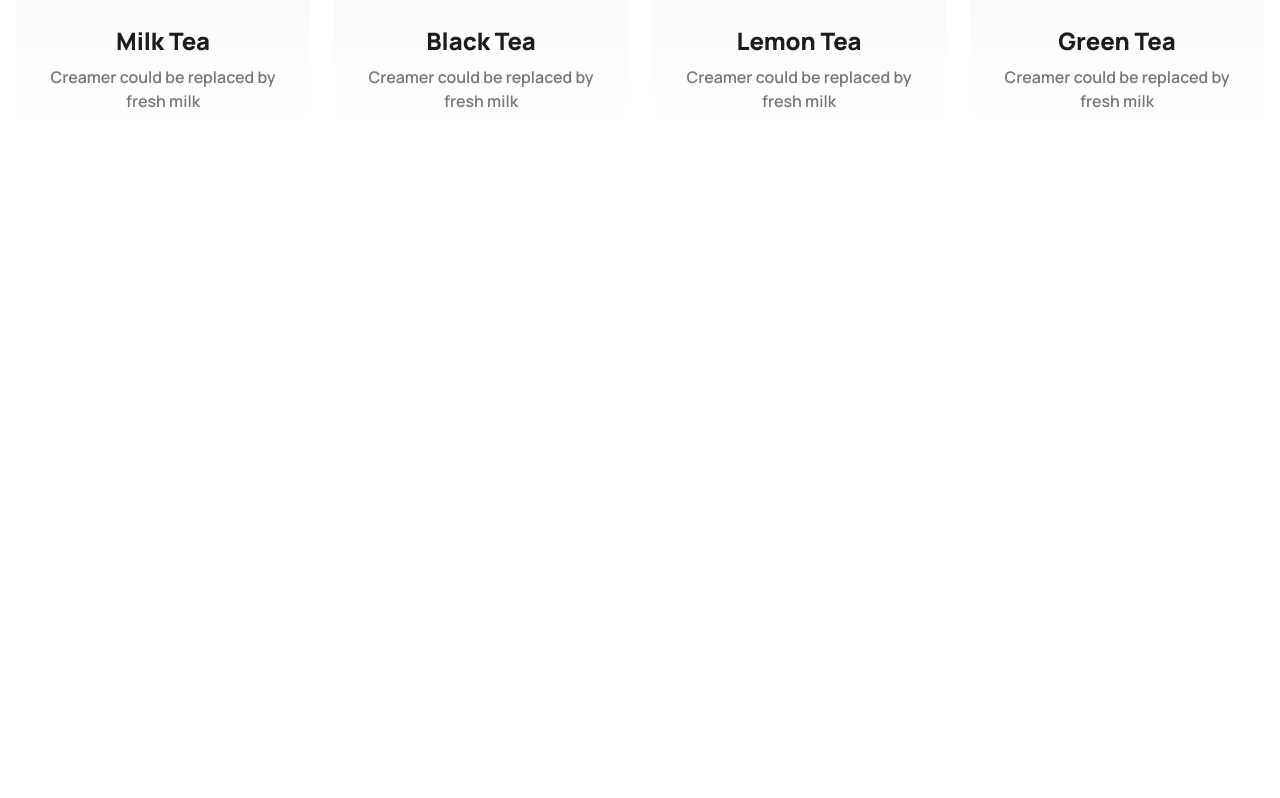
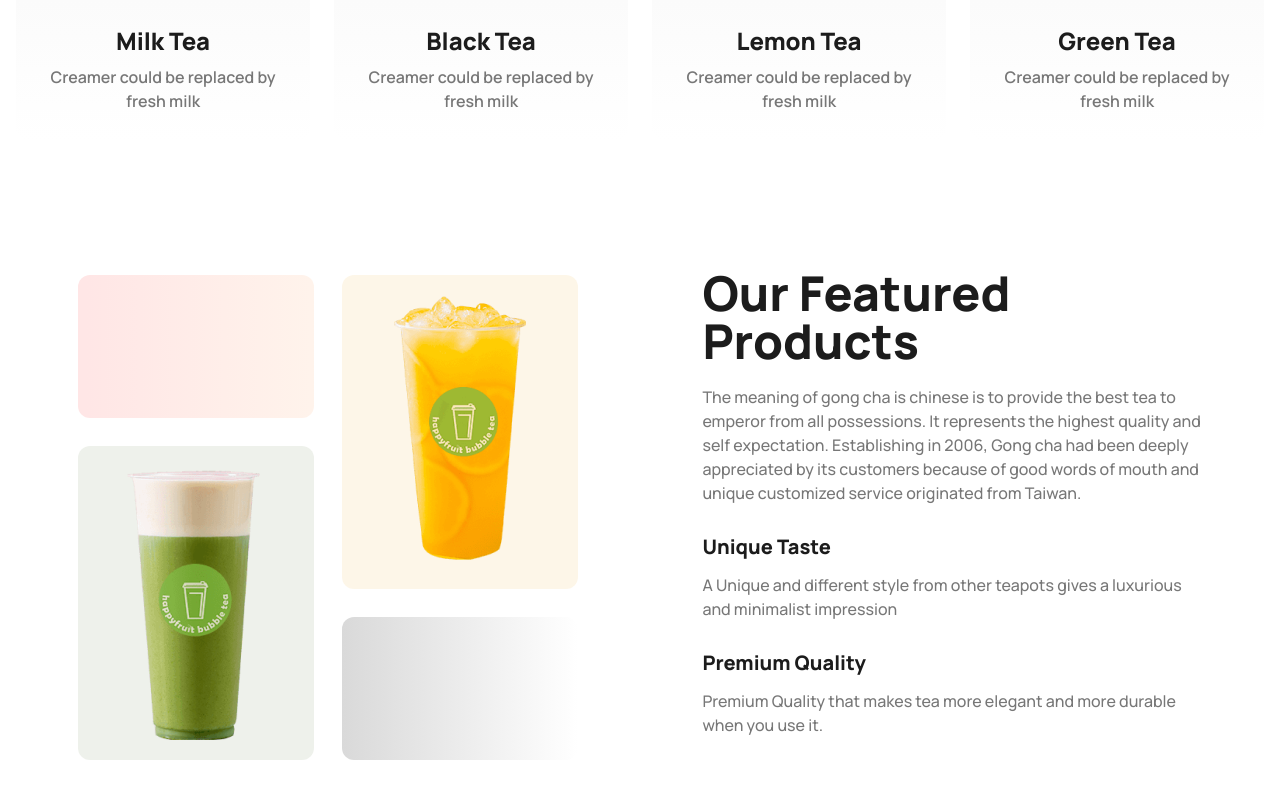
Before and after one commit to omorfarukmahfuj/tea-house, a plain HTML site: page index.html in a window 1280 px wide. Shown: the part 1336-2134 px from the top of the page. Before the commit the page ends 1605 px from the top, so only its background shows below. Drawn offline with nearby package versions, Linux system fonts and the light colour scheme.

Commit message:
added green tea section

```diff
--- a/index.html
+++ b/index.html
@@ -41,7 +41,7 @@
 <body class="container mx-auto px-8 md:px-4">
     <!-- Header Start -->
     <header class="pt-8 lg:pt-0">
-        <div class="h-auto items-center justify-between
+        <div class="h-auto items-center
                     md:h-1/2 md:flex
                     lg:h-screen">
             <!-- Hero Banner Title -->
@@ -74,7 +74,7 @@
     <!-- Main Start -->
     <main>
         <!-- Featured Product Section -->
-        <section class="my-24 md:my-32">
+        <section class="my-12 md:my-32">
             <h2 class="text-center font-extrabold text-5xl mb-5 text-dark_01">Our Featured Products</h2>
             <p class="text-center font-medium text-base mb-12 text-dark_03 lg:px-40">Here are some of our best tea you
                 can try. Whether you're a tea connoisseur or a casual tea drinker, we have a variety of flavors and
@@ -119,6 +119,44 @@
 
 
         </section>
+
+        <!-- Green Tea Section -->
+        <section class="my-12 md:my-32 grid grid-cols-1 lg:grid-cols-2 justify-items-center items-center">
+            <div class="grid grid-cols-2 grid-rows-3 gap-7 md:w-4/5 mb-6 lg:mb-0">
+                <!-- Row-01 Col-01 -->
+                <div class="bg-gradient-to-r from-[#FF0000] to-[#FF8938] rounded-xl opacity-10">
+                </div>
+                <!-- Row-02 Col-02 -->
+                <div class="bg-[#e6a5231a] rounded-xl row-span-2">
+                    <img class="mx-auto my-5" src="images/fresh-1.png" alt="">
+                </div>
+                <!-- Row-03 Col-01 -->
+                <div class="bg-[#5776391a] rounded-xl row-span-2">
+                    <img class="mx-auto my-5" src="images/fresh-2.png" alt="">
+                </div>
+                <!-- Row-04 Col-02 -->
+                <div class="bg-gradient-to-r bg-gradient-to-r from-[#d9d9d9] rounded-xl">
+                </div>
+            </div>
+
+            <div class="md:w-4/5">
+                <h2 class="font-extrabold text-5xl mb-5 text-dark_01">Our Featured Products</h2>
+                <p class="font-medium text-base mb-7 text-dark_03">The meaning of gong cha is chinese is to provide the
+                    best tea to emperor from all possessions. It represents the highest quality and self expectation.
+                    Establishing in 2006, Gong cha had been deeply appreciated by its customers because of good words of
+                    mouth and unique customized service originated from Taiwan.</p>
+
+                <h3 class="font-extrabold text-xl mb-3 text-dark_01">Unique Taste</h3>
+
+                <p class="font-medium text-base mb-7 text-dark_03">A Unique and different style from other teapots
+                    gives a luxurious and minimalist impression</p>
+
+                <h3 class="font-extrabold text-xl mb-3 text-dark_01">Premium Quality</h3>
+
+                <p class="font-medium text-base mb-7 text-dark_03">Premium Quality that makes tea more elegant and more
+                    durable when you use it.</p>
+            </div>
+        </section>
     </main>
 
     <!-- Footer Start -->
```
